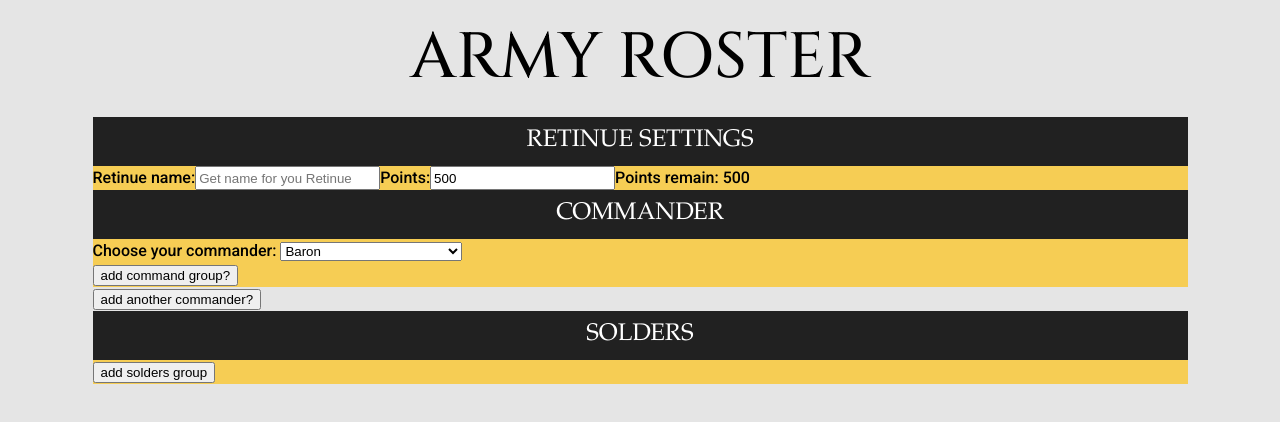
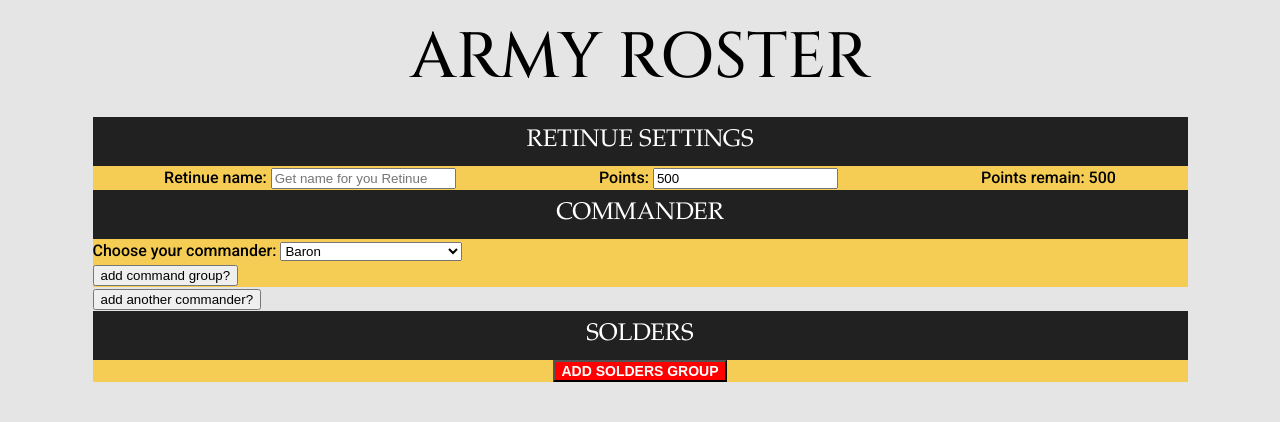
Before and after one commit to SadEdRoot/baron-calc, a React (Create React App) app: page / in a window 1280 px wide. Shown: the top 422 px of the page. Built offline with nearby package versions, Linux system fonts and the light colour scheme.

Commit message:
css update
добавил немного удобства для просмотра с мобильного

```diff
--- a/src/App.css
+++ b/src/App.css
@@ -26,3 +26,9 @@
   padding-top: 20px;
   padding-bottom: 20px;
 }
+
+.retinueSett {
+  display: flex;
+  flex-wrap: wrap;
+  justify-content: space-around;
+}
--- a/src/components/Attributes/Attributes.css
+++ b/src/components/Attributes/Attributes.css
@@ -16,7 +16,15 @@
     padding-top: 7px;
 }
 
+@media (max-width: 768px) {
+    .att__headCell {
+        font-size: 14px;
+        overflow: hidden;
+    }
+}
+
 
 .att__select {
     padding: 0 10px;
+    width: 100%;
 }
--- a/src/components/Settings/index.jsx
+++ b/src/components/Settings/index.jsx
@@ -12,15 +12,20 @@ const Settings = () => {
   return (
     <div className="commander__root">
       <div className="commander__header">Retinue settings</div>
-      <div style={{"display": "flex"}}>
+      <div className="retinueSett">
+        <div>
           <label htmlFor="ret_name">Retinue name: </label>
           <input id="ret_name" type="text" placeholder="Get name for you Retinue"/>
+        </div>
+        <div>
           <label htmlFor="ret_points">Points: </label>
           <input type="number" onChange={(e) =>{
             dispatch(setStartPoints(e.target.value))
           }} value={startPoint}/>
-          Points remain: {currentPoints}
         </div>
+
+        Points remain: {currentPoints}
+      </div>
     </div>
   );
 };
--- a/src/components/Solder/Solder.css
+++ b/src/components/Solder/Solder.css
@@ -1,3 +1,14 @@
 .solder__root {
     background: rgba(255, 193, 7, 0.65);
 }
+
+.soldersButton {
+    background: red;
+    font-weight: bold;
+    font-size: 14px;
+    text-transform: uppercase;
+    color: white;
+    margin-right: auto;
+    margin-left: auto;
+    display: block;
+}
--- a/src/components/TableItem/index.jsx
+++ b/src/components/TableItem/index.jsx
@@ -26,7 +26,7 @@ const TableItem = ({data}) => {
         </select>
       </div>
       <div  className="att__cell">{itemOptions[position].points}</div>
-      <div  className="att__cell">{itemOptions[position]["atk-modifier"]}</div>
+      <div  className="att__cell">{itemOptions[position].attModifier}</div>
       <div  className="att__cell">{itemOptions[position].effect}</div>
     </div>
   );
--- a/src/layouts/Solders/Solders.jsx
+++ b/src/layouts/Solders/Solders.jsx
@@ -30,7 +30,7 @@ const Solders = () => {
           key={id} unitId={id} remove={() => onRemove(id)}
         />
       ))}
-      <button onClick={addSolder}>add solders group </button>
+      <button className="soldersButton" onClick={addSolder}>add solders group </button>
     </div>
   );
 };
```
